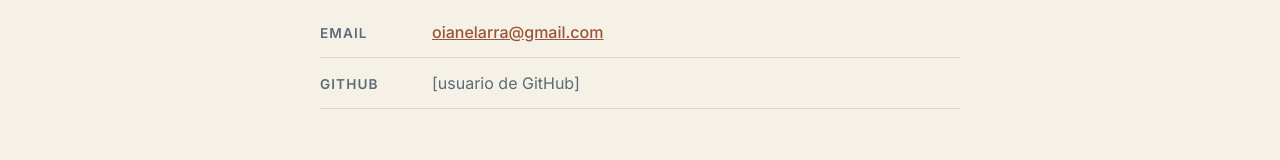
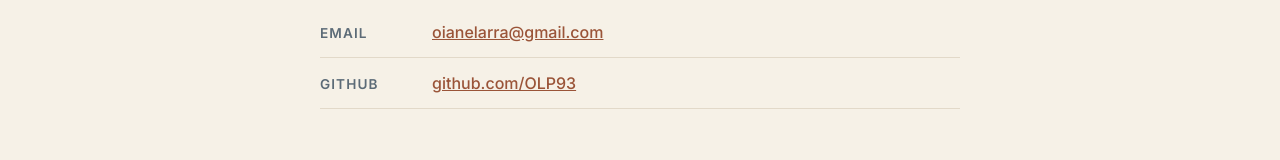
Before and after one commit to OLP93/Tarjeta-profesional-, a React (Vite) app: page / in a window 1280 px wide. Shown: the part 2575-2735 px from the top of the page. Built offline with nearby package versions, Linux system fonts and the light colour scheme.

Commit message:
Contacto: enlace al perfil de GitHub

```diff
--- a/src/content.js
+++ b/src/content.js
@@ -4,11 +4,10 @@
 export const NAME = 'Oiane L.'
 
 // Datos de contacto. Cada entrada tiene el texto que se muestra (`value`) y su enlace (`href`).
-// Mientras `href` esté vacío, se muestra el texto sin enlace (marcador).
-// Ejemplo de href: 'https://github.com/usuario'.
+// Si `href` está vacío, se muestra el texto sin enlace (marcador).
 export const CONTACT = {
   email: { value: 'oianelarra@gmail.com', href: 'mailto:oianelarra@gmail.com' },
-  github: { value: '[usuario de GitHub]', href: '' },
+  github: { value: 'github.com/OLP93', href: 'https://github.com/OLP93' },
 }
 
 // Enlaces al código de cada proyecto. Mientras estén vacíos, la tarjeta no muestra el botón.
```
